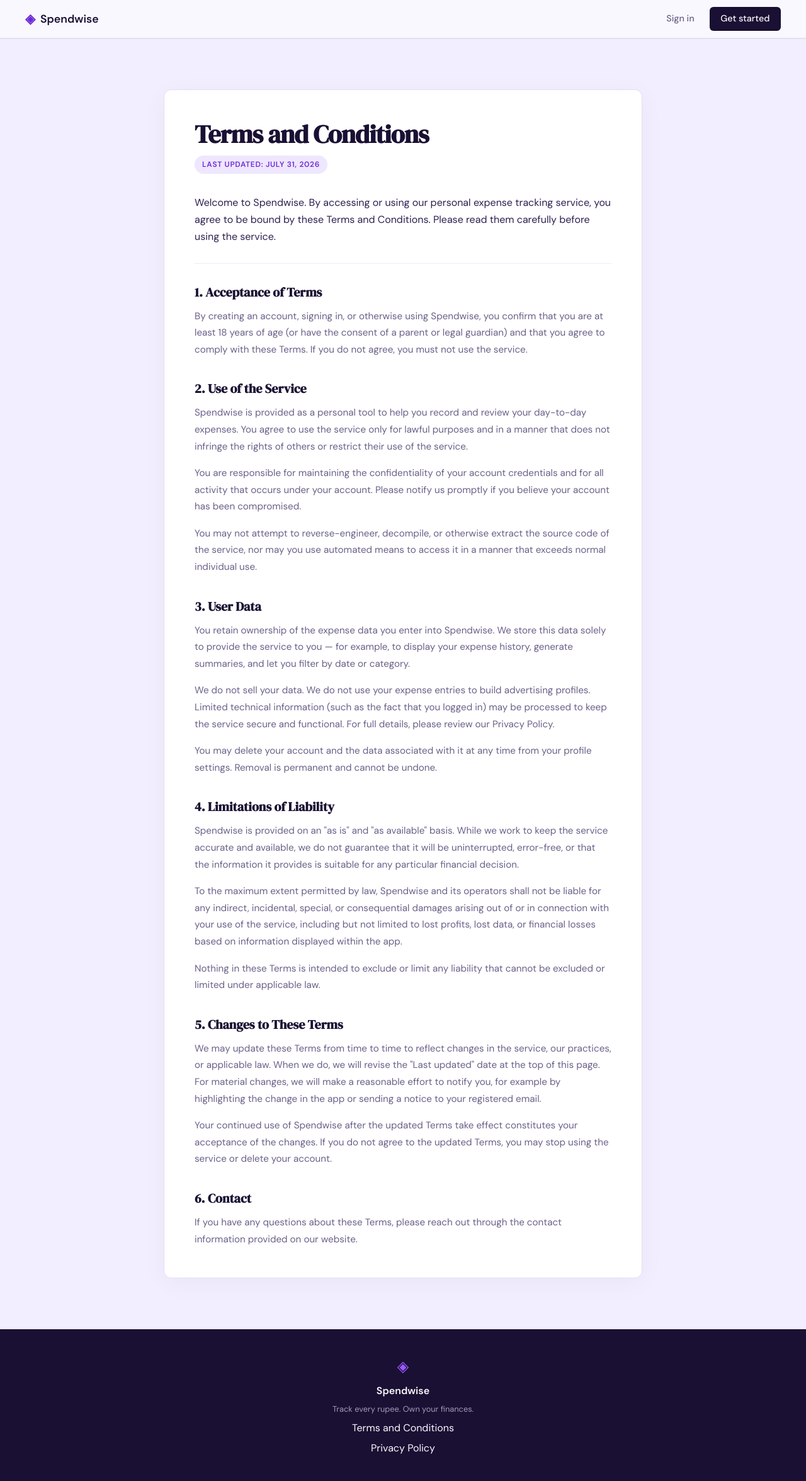
After one commit to rishirajkhanna404/expense-tracker, a Flask app: page /terms in a window 1280 px wide. The commit adds this page. Shown: the whole page at 63% size. Run offline with Flask 3, Linux system fonts and the light colour scheme.

Commit message:
terms-condition-page-addition

```diff
--- a/app.py
+++ b/app.py
@@ -20,6 +20,11 @@ def register():
 @app.route("/login")
 def login():
     return render_template("login.html")
+
+
+@app.route("/terms")
+def terms():
+    return render_template("terms.html")
 
 
 # ------------------------------------------------------------------ #
--- a/static/css/style.css
+++ b/static/css/style.css
@@ -478,6 +478,78 @@ a { color: inherit; text-decoration: none; }
 .auth-switch a:hover { text-decoration: underline; }
 
 /* ------------------------------------------------------------------ */
+/* Legal pages (terms, privacy)                                        */
+/* ------------------------------------------------------------------ */
+
+.legal-page {
+    background: var(--paper-warm);
+    border-top: 1px solid var(--border);
+    border-bottom: 1px solid var(--border);
+    padding: 5rem 2rem;
+}
+
+.legal-inner {
+    max-width: 760px;
+    margin: 0 auto;
+    background: var(--paper-card);
+    border: 1px solid var(--border);
+    border-radius: var(--radius-md);
+    padding: 3rem clamp(1.5rem, 4vw, 3rem);
+    box-shadow: 0 8px 40px rgba(0,0,0,0.04);
+}
+
+.legal-title {
+    font-family: var(--font-display);
+    font-size: clamp(2rem, 4vw, 2.5rem);
+    line-height: 1.1;
+    letter-spacing: -0.02em;
+    color: var(--ink);
+    margin-bottom: 0.75rem;
+}
+
+.legal-updated {
+    display: inline-block;
+    background: var(--accent-light);
+    color: var(--accent);
+    font-size: 0.75rem;
+    font-weight: 600;
+    letter-spacing: 0.06em;
+    text-transform: uppercase;
+    padding: 0.3rem 0.75rem;
+    border-radius: 999px;
+    margin-bottom: 2rem;
+}
+
+.legal-intro {
+    font-size: 1rem;
+    color: var(--ink-soft);
+    line-height: 1.7;
+    margin-bottom: 2rem;
+    padding-bottom: 1.75rem;
+    border-bottom: 1px solid var(--border-soft);
+}
+
+.legal-heading {
+    font-family: var(--font-display);
+    font-size: 1.25rem;
+    color: var(--ink);
+    margin-top: 2.25rem;
+    margin-bottom: 0.75rem;
+    line-height: 1.3;
+}
+
+.legal-heading:first-of-type { margin-top: 0; }
+
+.legal-body {
+    font-size: 0.95rem;
+    color: var(--ink-muted);
+    line-height: 1.75;
+    margin-bottom: 1rem;
+}
+
+.legal-body:last-child { margin-bottom: 0; }
+
+/* ------------------------------------------------------------------ */
 /* Footer                                                              */
 /* ------------------------------------------------------------------ */
 
@@ -522,6 +594,9 @@ a { color: inherit; text-decoration: none; }
     .hero-visual { display: none; }
 
     .features-inner { grid-template-columns: 1fr; }
+
+    .legal-page { padding: 3rem 1.25rem; }
+    .legal-inner { padding: 2rem 1.5rem; }
 }
 
 @media (max-width: 600px) {
--- a/templates/base.html
+++ b/templates/base.html
@@ -34,7 +34,7 @@
             <span class="brand-icon">◈</span>
             <span class="footer-name">Spendwise</span>
             <p class="footer-copy">Track every rupee. Own your finances.</p>
-            <a href="#">Terms and Conditions</a>
+            <a href="/terms">Terms and Conditions</a>
             <a href="#">Privacy Policy</a>
         </div>
     </footer>
--- /dev/null
+++ b/templates/terms.html
@@ -0,0 +1,113 @@
+{% extends "base.html" %}
+
+{% block title %}Terms and Conditions — Spendwise{% endblock %}
+
+{% block content %}
+
+<section class="legal-page">
+    <div class="legal-inner">
+        <h1 class="legal-title">Terms and Conditions</h1>
+        <p class="legal-updated">Last updated: July 31, 2026</p>
+
+        <p class="legal-intro">
+            Welcome to Spendwise. By accessing or using our personal expense
+            tracking service, you agree to be bound by these Terms and
+            Conditions. Please read them carefully before using the service.
+        </p>
+
+        <h2 class="legal-heading">1. Acceptance of Terms</h2>
+        <p class="legal-body">
+            By creating an account, signing in, or otherwise using Spendwise,
+            you confirm that you are at least 18 years of age (or have the
+            consent of a parent or legal guardian) and that you agree to
+            comply with these Terms. If you do not agree, you must not use
+            the service.
+        </p>
+
+        <h2 class="legal-heading">2. Use of the Service</h2>
+        <p class="legal-body">
+            Spendwise is provided as a personal tool to help you record and
+            review your day-to-day expenses. You agree to use the service
+            only for lawful purposes and in a manner that does not infringe
+            the rights of others or restrict their use of the service.
+        </p>
+        <p class="legal-body">
+            You are responsible for maintaining the confidentiality of your
+            account credentials and for all activity that occurs under your
+            account. Please notify us promptly if you believe your account
+            has been compromised.
+        </p>
+        <p class="legal-body">
+            You may not attempt to reverse-engineer, decompile, or otherwise
+            extract the source code of the service, nor may you use
+            automated means to access it in a manner that exceeds normal
+            individual use.
+        </p>
+
+        <h2 class="legal-heading">3. User Data</h2>
+        <p class="legal-body">
+            You retain ownership of the expense data you enter into
+            Spendwise. We store this data solely to provide the service to
+            you — for example, to display your expense history, generate
+            summaries, and let you filter by date or category.
+        </p>
+        <p class="legal-body">
+            We do not sell your data. We do not use your expense entries
+            to build advertising profiles. Limited technical information
+            (such as the fact that you logged in) may be processed to keep
+            the service secure and functional. For full details, please
+            review our Privacy Policy.
+        </p>
+        <p class="legal-body">
+            You may delete your account and the data associated with it at
+            any time from your profile settings. Removal is permanent and
+            cannot be undone.
+        </p>
+
+        <h2 class="legal-heading">4. Limitations of Liability</h2>
+        <p class="legal-body">
+            Spendwise is provided on an "as is" and "as available" basis.
+            While we work to keep the service accurate and available, we
+            do not guarantee that it will be uninterrupted, error-free, or
+            that the information it provides is suitable for any particular
+            financial decision.
+        </p>
+        <p class="legal-body">
+            To the maximum extent permitted by law, Spendwise and its
+            operators shall not be liable for any indirect, incidental,
+            special, or consequential damages arising out of or in
+            connection with your use of the service, including but not
+            limited to lost profits, lost data, or financial losses based
+            on information displayed within the app.
+        </p>
+        <p class="legal-body">
+            Nothing in these Terms is intended to exclude or limit any
+            liability that cannot be excluded or limited under applicable
+            law.
+        </p>
+
+        <h2 class="legal-heading">5. Changes to These Terms</h2>
+        <p class="legal-body">
+            We may update these Terms from time to time to reflect changes
+            in the service, our practices, or applicable law. When we do,
+            we will revise the "Last updated" date at the top of this
+            page. For material changes, we will make a reasonable effort
+            to notify you, for example by highlighting the change in the
+            app or sending a notice to your registered email.
+        </p>
+        <p class="legal-body">
+            Your continued use of Spendwise after the updated Terms take
+            effect constitutes your acceptance of the changes. If you do
+            not agree to the updated Terms, you may stop using the service
+            or delete your account.
+        </p>
+
+        <h2 class="legal-heading">6. Contact</h2>
+        <p class="legal-body">
+            If you have any questions about these Terms, please reach out
+            through the contact information provided on our website.
+        </p>
+    </div>
+</section>
+
+{% endblock %}
```
